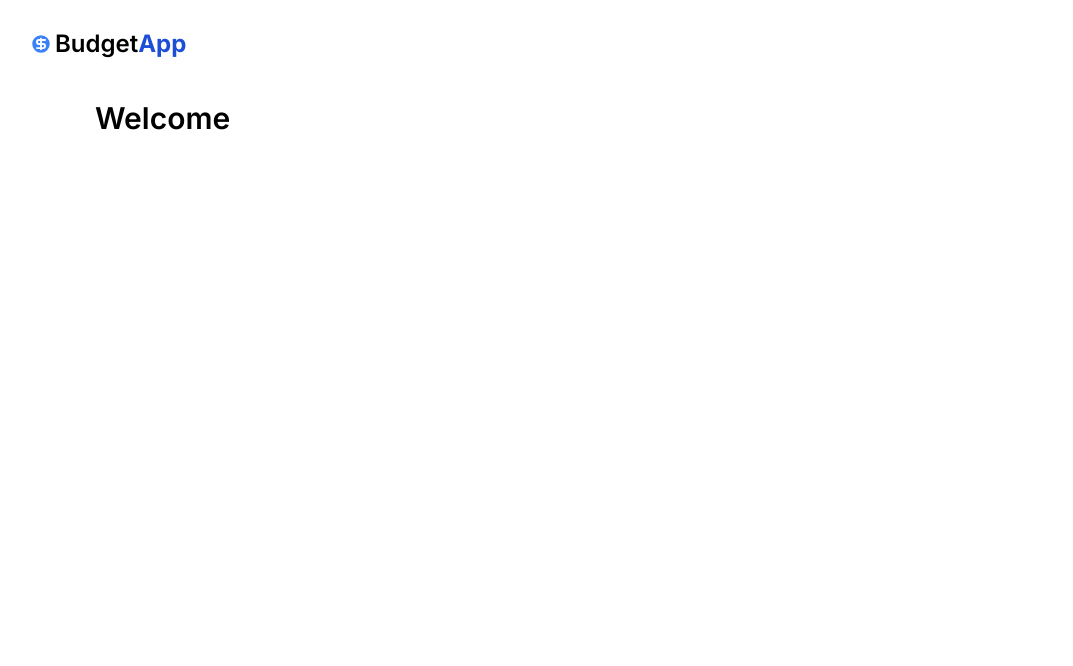
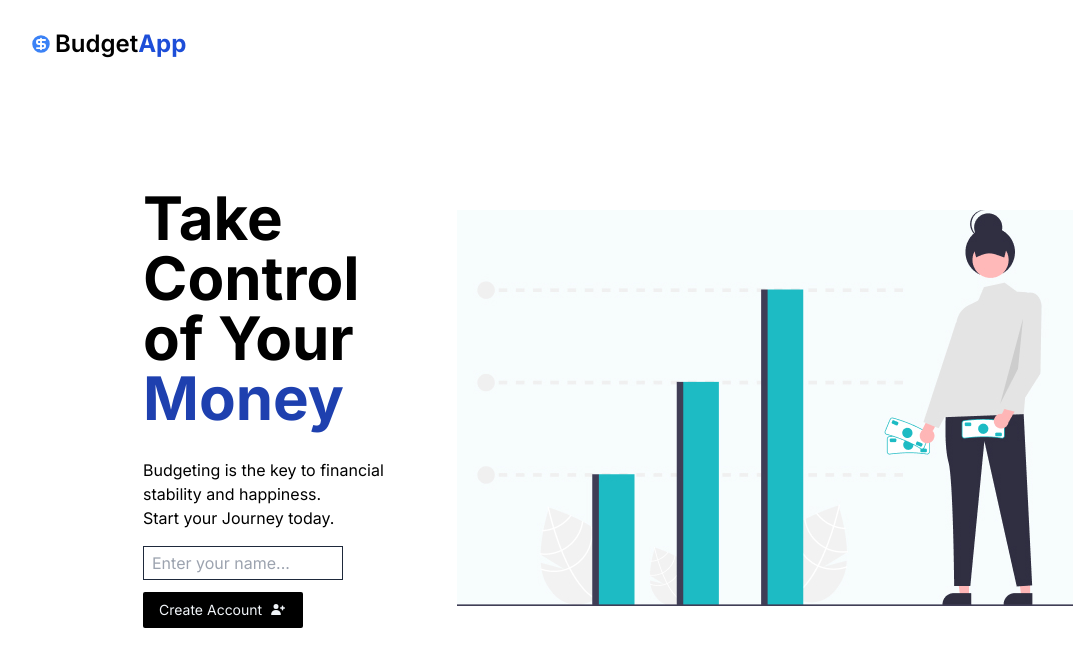
Before and after one commit to arvinbuid/react-budget-app, a React (Vite) app: page / in a window 1280 px wide. Shown: the top 666 px of the page, without its empty margins (33-1106 px from the left). Built offline with nearby package versions, Linux system fonts and the light colour scheme.

Commit message:
Created dashboardAction that is used to get the data of the form coming from Intro.jsx form. Created the contents and design of Intro.jsx which is the login page UI. Imported dashboardAction function from src/pages/Dashboard.jsx and pass it in the action inside the <Dashboard> action property.

```diff
--- a/src/App.jsx
+++ b/src/App.jsx
@@ -1,5 +1,5 @@
 import {RouterProvider, createBrowserRouter} from "react-router-dom";
-import {Dashboard, dashboardLoader} from "./pages/Dashboard";
+import {Dashboard, dashboardAction, dashboardLoader} from "./pages/Dashboard";
 import {Error} from "./pages/Error";
 import {Main, mainLoader} from "./layouts/Main";
 import {logoutAction} from "./actions/logout";
@@ -15,6 +15,7 @@ const router = createBrowserRouter([
         index: true,
         element: <Dashboard />,
         loader: dashboardLoader,
+        action: dashboardAction,
         errorElement: <Error />,
       },
       {
--- /dev/null
+++ b/src/components/Footer.jsx
@@ -0,0 +1,11 @@
+export const Footer = () => {
+  return (
+    <footer className='w-screen bg-slate-950 py-6'>
+      <div className='px-6 text-sm text-center'>
+        <h1 className='text-slate-100 font-normal 2xs:m-auto'>
+          2024 Budget App. All Right Reserved.
+        </h1>
+      </div>
+    </footer>
+  );
+};
--- /dev/null
+++ b/src/components/Intro.jsx
@@ -0,0 +1,43 @@
+import {UserPlusIcon} from "@heroicons/react/16/solid";
+import {Form} from "react-router-dom";
+import LoginHero from "../assets/login-hero.jpg";
+
+export const Intro = () => {
+  return (
+    <section className='w-[80vw] h-[80vh] flex justify-between 2xs:flex-col lg:flex-row items-center 2xs:px-4 '>
+      <div className='flex flex-col px-8'>
+        {/* left side text */}
+        <h1 className='2xs:text-4xl sm:text-5xl text-6xl font-bold mb-4 2xs:mb-[30px] text-start lg:text-6xl '>
+          Take Control of Your
+          <span className='text-blue-800'> Money</span>
+        </h1>
+        <p>Budgeting is the key to financial stability and happiness.</p>
+        <p>Start your Journey today.</p>
+
+        <Form method='post' className='mt-4'>
+          <div className='flex flex-col gap-3'>
+            <input
+              type='text'
+              name='userName'
+              required
+              placeholder='Enter your name...'
+              aria-label='Your Name'
+              autoComplete='given-name'
+              className='border border-slate-800 px-2 py-1 focus:outline-none focus:border-blue-500 focus:ring-1 focus:ring-blue-500 w-[200px]'
+            />
+
+            <button className='text-slate-100 bg-black px-4 py-2 rounded-sm w-[160px] 2xs:mb-10 sm:mb-0'>
+              <div className='flex items-center gap-2'>
+                <span className='text-sm'>Create Account</span>
+                <UserPlusIcon className='size-4' />
+              </div>
+            </button>
+          </div>
+        </Form>
+      </div>
+
+      {/* Image right side */}
+      <img src={LoginHero} className='xs:w-[200px] sm:w-[450px] lg:w-[500px] xl:w-[670px]' />
+    </section>
+  );
+};
--- a/src/components/Nav.jsx
+++ b/src/components/Nav.jsx
@@ -6,7 +6,7 @@ import {CurrencyDollarIcon, TrashIcon} from "@heroicons/react/16/solid";
 
 export const Nav = ({userName}) => {
   return (
-    <nav className='w-screen h-[4rem] px-[64px] pt-[24px] mb-3 flex items-center'>
+    <nav className='w-screen h-[4rem] px-[64px] pt-[24px] 2xs:mb-10 lg:mb-0 flex items-center '>
       <div className='flex items-center w-[100%] justify-between'>
         <NavLink to='/'>
           <div className='flex items-center'>
--- a/src/layouts/Main.jsx
+++ b/src/layouts/Main.jsx
@@ -6,6 +6,7 @@ import {fetchData} from "../helpers";
 import {Nav} from "../components/Nav";
 import {ToastContainer} from "react-toastify";
 import "react-toastify/dist/ReactToastify.css";
+import {Footer} from "../components/Footer";
 
 // loader
 export function mainLoader() {
@@ -22,12 +23,8 @@ export const Main = () => {
         <Nav userName={userName} />
         <ToastContainer />
         <Outlet />
+        <Footer />
       </main>
-      <footer className='w-screen h-[30px] bg-slate-950 py-8'>
-        <div className='flex flex-col items-center'>
-          <h1 className='text-slate-100 font-normal'>2024 Budget App. All Right Reserved.</h1>
-        </div>
-      </footer>
     </section>
   );
 };
--- a/src/pages/Dashboard.jsx
+++ b/src/pages/Dashboard.jsx
@@ -1,8 +1,10 @@
-// react-router-dom imports
+// rrd imports
 import {useLoaderData} from "react-router-dom";
 
 // helper import functions
 import {fetchData} from "../helpers";
+import {Intro} from "../components/Intro";
+import {toast} from "react-toastify";
 
 // loader
 export function dashboardLoader() {
@@ -10,19 +12,25 @@ export function dashboardLoader() {
   return {userName};
 }
 
+// action
+export async function dashboardAction({request}) {
+  const data = await request.formData();
+  const formData = Object.fromEntries(data);
+
+  try {
+    localStorage.setItem("userName", JSON.stringify(formData.userName));
+    return toast.success(`Welcome, ${formData.userName}`);
+  } catch (error) {
+    throw new Error("There is a problem creating your account.");
+  }
+}
+
 export const Dashboard = () => {
   const {userName} = useLoaderData();
 
   return (
     <div className='w-[80vw] h-screen'>
-      <div className='w-[90%] mt-[24px] '>
-        <h1 className='text-3xl font-semibold'>
-          Welcome&nbsp;
-          <span className='text-blue-700'>
-            {userName}
-          </span>
-        </h1>
-      </div>
+      <div className='w-[90%] mt-[24px] '>{userName ? <p>{userName}</p> : <Intro />}</div>
     </div>
   );
 };
--- a/tailwind.config.js
+++ b/tailwind.config.js
@@ -2,7 +2,11 @@
 export default {
   content: ["./index.html", "./src/**/*.{js,ts,jsx,tsx}"],
   theme: {
-    extend: {},
+    extend: {
+      screens: {
+        "2xs": "150px",
+      },
+    },
   },
   plugins: [],
 };
```
Also changed, not shown: src/assets/login-hero.jpg (added).
